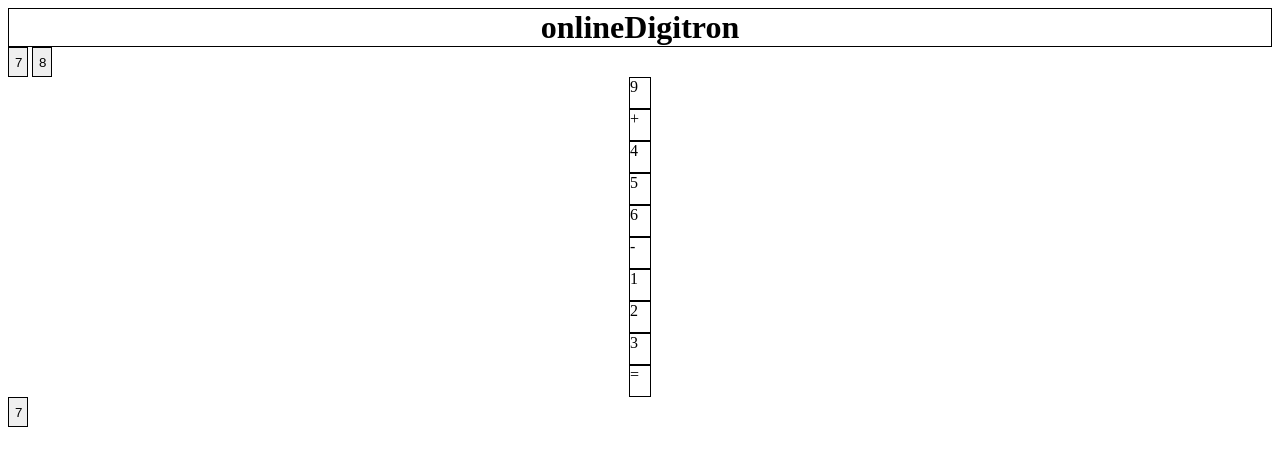
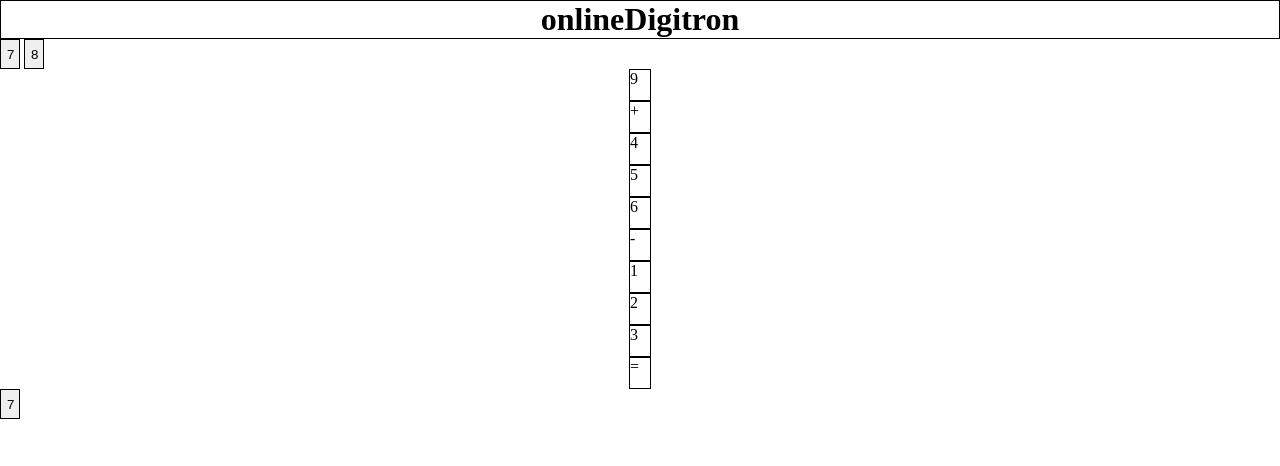
Before and after one commit to bcudina/Calculator, a plain HTML site: page index.html in a window 1280 px wide. Drawn offline with Linux system fonts and the light colour scheme.

Commit message:
sinhroniziranje 03022019

```diff
--- a/css/main.css
+++ b/css/main.css
@@ -1,6 +1,3 @@
-<<<<<<< HEAD
-<div id = "broj_1">
-=======
 html,body {
     margin:0;
     padding: 0;
@@ -31,4 +28,3 @@ html,body {
 
 
 }
->>>>>>> 30534fec4a47d3a6c1a85971b4bacb332b2c574b
```
